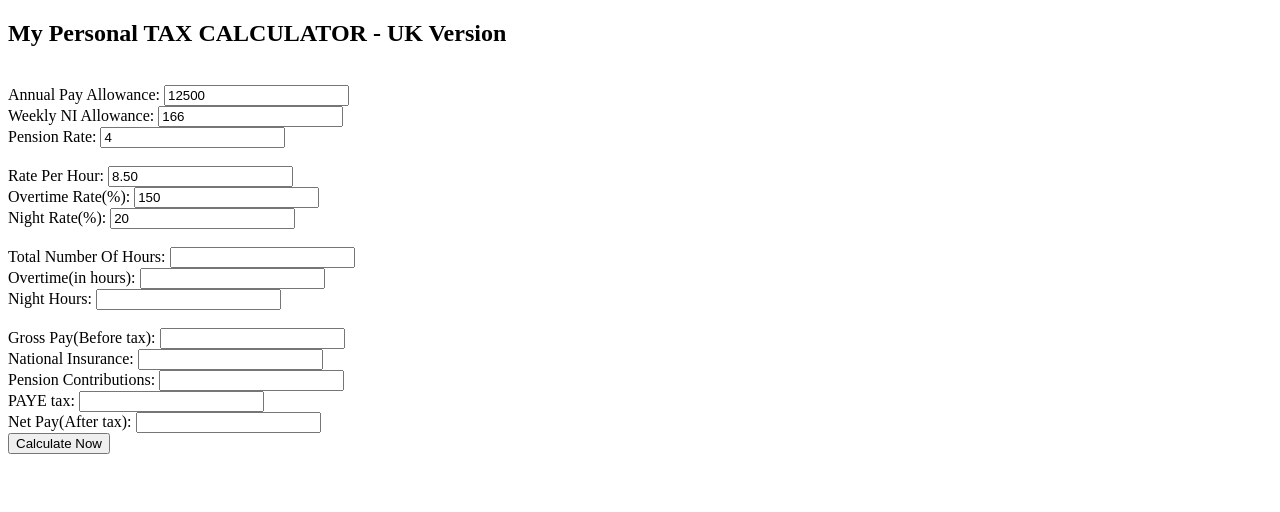
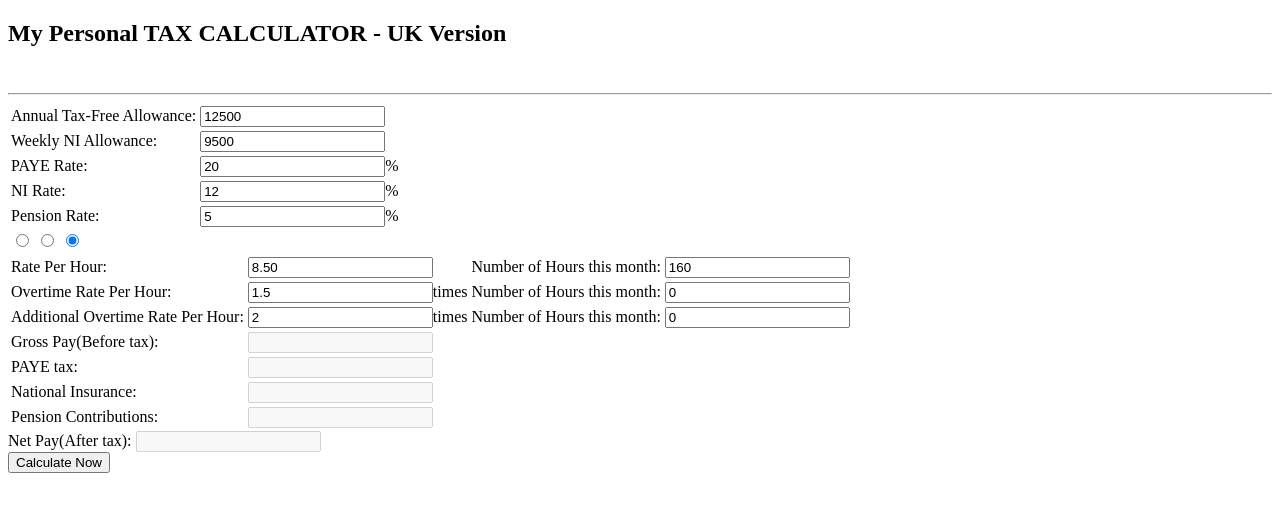
Before and after one commit to maclyn02/uk-tax-calc, a Django app: page / in a window 1280 px wide. Shown: the top 512 px of the page. Run offline with Django 3.2, Linux system fonts and the light colour scheme.

Commit message:
updated structure and formulae

```diff
--- a/personalTaxCalcApp/static/js/app.js
+++ b/personalTaxCalcApp/static/js/app.js
@@ -4,13 +4,12 @@ function calculateSalary(){
   var basicHrRate = document.getElementById('basicHrRate').value;
   var overtimeHours = document.getElementById('overtimeHours').value;
   var overtimeRate = document.getElementById('overtimeRate').value;
-  var nightHours = document.getElementById('nightHours').value;
-  var nightRate = document.getElementById('nightRate').value;
+  var overtimeRate = document.getElementById('additionalOvertimeRate').value;
 
-  var overtimePay = (overtimeRate/100)*basicHrRate;
-  var nightPay = (nightRate/100)*basicHrRate;
+  var overtimePay = overtimeRate*basicHrRate;
+  var additionalOvertimePay= additionalOvertimeRate*basicHrRate;
 
-  var grossPay = (numHours*basicHrRate) + (overtimeHours*overtimePay) + (nightHours*nightPay);
+  var grossPay = (numHours*basicHrRate) + (overtimeHours*overtimePay) + (additionalOvertimeHours*additionalOvertimePay);
 
 
   var pensionRate = document.getElementById('pensionRate').value;
@@ -18,11 +17,10 @@ function calculateSalary(){
   var grossMinusPension = grossPay - pension;
 
   var niAllowance = document.getElementById('niAllowance').value;
-  var ni = 0.12 * (grossPay - niAllowance*4);
+  var ni = 0.12 * (grossPay - niAllowance/12);
 
   var annualAllowance = document.getElementById('annualAllowance').value;
-  //Assuming 4 weekly pay hence total 13 paydays a year
-  var taxableGross = grossPay - pension - annualAllowance/13;
+  var taxableGross = grossPay - pension - annualAllowance/12;
   var paye = 0.20 * taxableGross;
 
   var netPay = grossPay - pension - ni - paye;
--- a/personalTaxCalcApp/templates/taxCalc/homepage.html
+++ b/personalTaxCalcApp/templates/taxCalc/homepage.html
@@ -9,62 +9,85 @@
     <h2>My Personal TAX CALCULATOR - UK Version</h2>
     <br/>
       <form>
-          Annual Pay Allowance:
-          <input type="text" id="annualAllowance" value="12500"/>
-          <br/>
-          Weekly NI Allowance:
-          <input type="text" id="niAllowance" value="166"/>
-          <br/>
-          Pension Rate:
-          <input type="text" id="pensionRate" value="4"/>
-          <br/>
-          <br/>
-          Rate Per Hour:
-          <input type="text" id="basicHrRate" value="8.50"/>
-          <br/>
-          Overtime Rate(%):
-          <input type="text" id="overtimeRate" value="150"/>
-          <br/>
-          Night Rate(%):
-          <input type="text" id="nightRate" value="20"/>
-          <br/>
-          <br/>
+        <table>
+          <tr>
+            <td>Annual Tax-Free Allowance:</td>
+            <td><input type="number" id="annualAllowance" value="12500"/></td>
+          </tr>
+          <tr>
+            <td>Weekly NI Allowance:</td>
+            <td><input type="number" id="niAllowance" value="9500"/></td>
+          </tr>
+          <tr>
+            <td>PAYE Rate:</td>
+            <td><input type="number" id="payeRate" value="20"/>%</td>
+          </tr>
+          <tr>
+            <td>NI Rate:</td>
+            <td><input type="number" id="niRate" value="12"/>%</td>
+          </tr>
+          <tr>
+            <td>Pension Rate:</td>
+            <td><input type="number" id="pensionRate" value="5"/>%</td>
+          </tr>
+          <hr>
+          <tr>
+            <td>
+              <input type="radio" name="timeframe" id="annual" value="annual">
+              <input type="radio" name="timeframe" id="monthly" value="monthly">
+              <input type="radio" name="timeframe" id="hourly" value="hourly" checked>
+            </td>
+          </tr>
+        </table>
 
-          Total Number Of Hours:
-          <input type="text" id="numHours"/>
-          <br/>
-          Overtime(in hours):
-          <input type="text" id="overtimeHours"/>
-          <br/>
-          Night Hours:
-          <input type="text" id="nightHours"/>
-          <br/>
-          <br/>
+        <div class="results-container">
+          <table>
+            <tr>
+              <td>Rate Per Hour:</td>
+              <td><input type="number" id="basicHrRate" value="8.50"/></td>
+              <td>Number of Hours this month:</td>
+              <td><input type="number" id="numHours" value="160"/></td>
+            </tr>
+            <tr>
+              <td>Overtime Rate Per Hour:</td>
+              <td><input type="number" id="overtimeRate" value="1.5"/>times</td>
+              <td>Number of Hours this month:</td>
+              <td><input type="number" id="overtimeHours" value="0"/></td>
+            </tr>
+            <tr>
+              <td>Additional Overtime Rate Per Hour:</td>
+              <td><input type="number" id="additionalOvertimeRate" value="2"/>times</td>
+              <td>Number of Hours this month:</td>
+              <td><input type="number" id="additionalOvertimeHours" value="0"/></td>
+            </tr>
+            <tr>
+              <td>Gross Pay(Before tax):</td>
+              <td><input type="text" id="grossPay" disabled/></td>
+            </tr>
+            <tr>
+              <td>PAYE tax:</td>
+              <td><input type="text" id="paye" disabled/></td>
+            </tr>
+            <tr>
+              <td>National Insurance:</td>
+              <td><input type="text" id="ni" disabled/></td>
+            </tr>
+            <tr>
+              <td>Pension Contributions:</td>
+              <td><input type="text" id="pension" disabled/></td>
+            </tr>
+          </table>
+          <div class="">
+            Net Pay(After tax):
+            <input type="text" id="netPay" disabled/>
+            <br>
 
-          Gross Pay(Before tax):
-          <input type="text" id="grossPay"/>
-          <br/>
-          National Insurance:
-          <input type="text" id="ni"/>
-          <br/>
-          Pension Contributions:
-          <input type="text" id="pension"/>
-          <br/>
-          PAYE tax:
-          <input type="text" id="paye"/>
-          <br/>
-          Net Pay(After tax):
-          <input type="text" id="netPay"/>
-          <br/>
+            {% load static %}
+            <script type="text/javascript" src="{% static 'js/app.js' %}"/></script>
 
-          {% load static %}
-          <script type="text/javascript" src="{% static 'js/app.js' %}"/></script>
-
-          <button type="button" onclick="calculateSalary();">Calculate Now</button>
-          <br/>
-
-
-
+            <button type="button" onclick="calculateSalary();">Calculate Now</button>
+          </div>
+        </div>
     </form>
   </body>
 </html>
```
